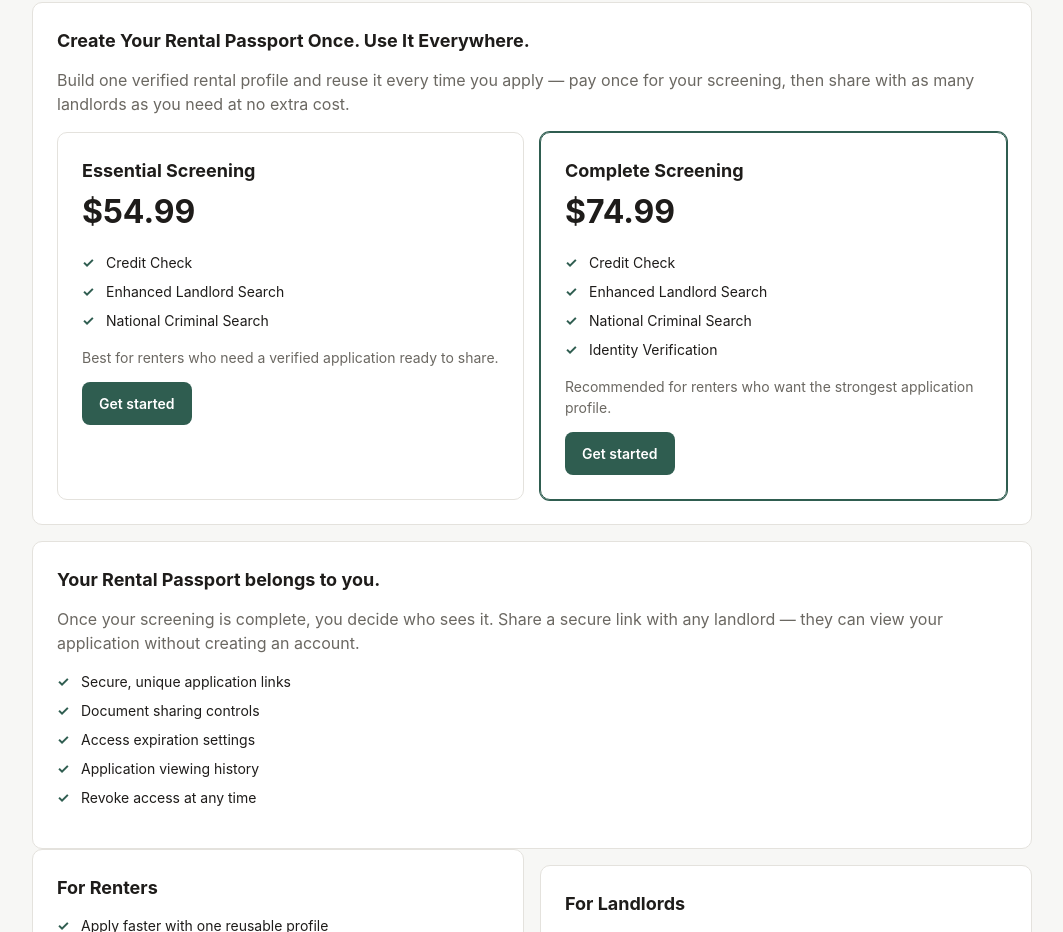
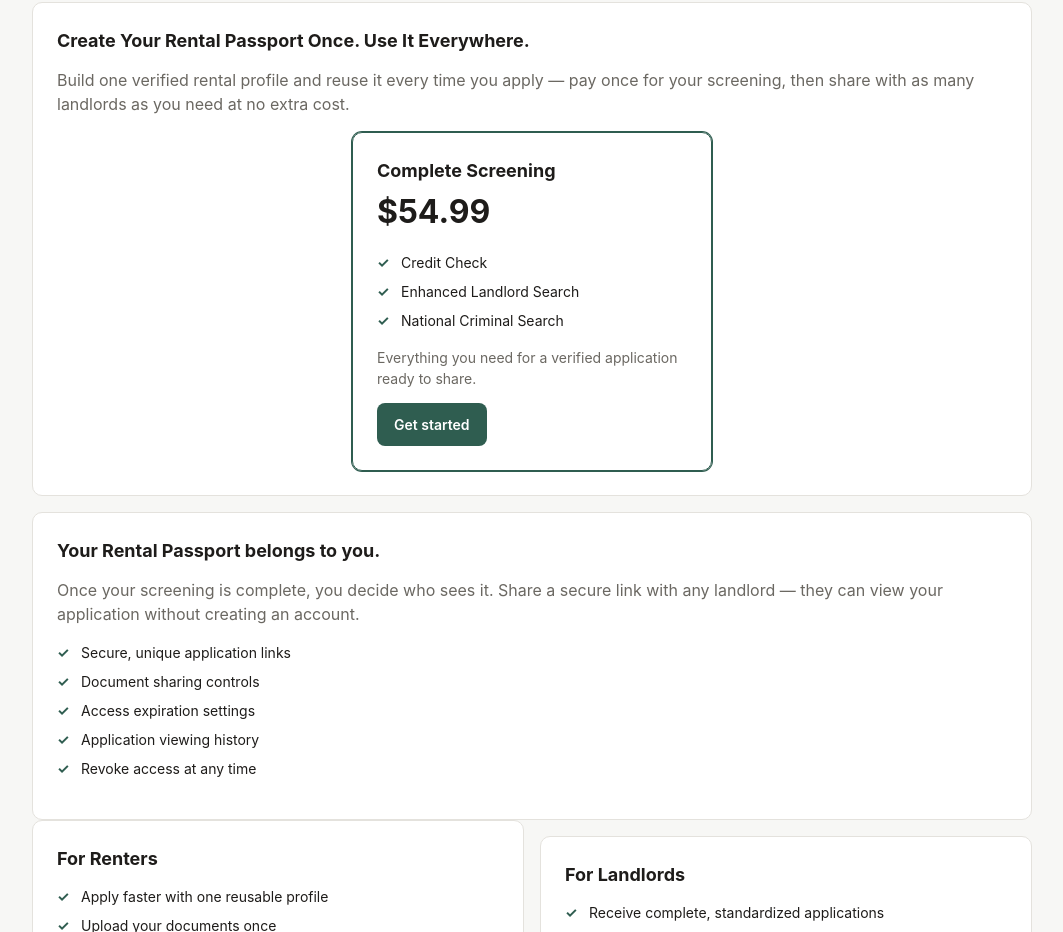
Before and after one commit to Pristinepropertysllc-source/rental-passport, a Next.js app: page / in a window 1280 px wide. Shown: the part 1040-1972 px from the top of the page, without its empty margins (108-1171 px from the left). Built offline with nearby package versions, Linux system fonts and the light colour scheme; no server answers.

Commit message:
Fix homepage to show single package

```diff
--- a/app/page.tsx
+++ b/app/page.tsx
@@ -84,9 +84,9 @@ export default async function HomePage() {
           Build one verified rental profile and reuse it every time you apply &mdash; pay once
           for your screening, then share with as many landlords as you need at no extra cost.
         </p>
-        <div className="grid-2">
-          <div className="pricing-card">
-            <h3>Essential Screening</h3>
+        <div style={{ display: 'flex', justifyContent: 'center' }}>
+          <div className="pricing-card pricing-card-highlight" style={{ maxWidth: 360, width: '100%' }}>
+            <h3>Complete Screening</h3>
             <p className="price-tag">$54.99</p>
             <ul className="check-list">
               <li>Credit Check</li>
@@ -94,23 +94,7 @@ export default async function HomePage() {
               <li>National Criminal Search</li>
             </ul>
             <p className="muted" style={{ fontSize: 14 }}>
-              Best for renters who need a verified application ready to share.
-            </p>
-            <Link className="btn btn-primary" href="/register?package=ESSENTIAL">
-              Get started
-            </Link>
-          </div>
-          <div className="pricing-card pricing-card-highlight">
-            <h3>Complete Screening</h3>
-            <p className="price-tag">$74.99</p>
-            <ul className="check-list">
-              <li>Credit Check</li>
-              <li>Enhanced Landlord Search</li>
-              <li>National Criminal Search</li>
-              <li>Identity Verification</li>
-            </ul>
-            <p className="muted" style={{ fontSize: 14 }}>
-              Recommended for renters who want the strongest application profile.
+              Everything you need for a verified application ready to share.
             </p>
             <Link className="btn btn-primary" href="/register?package=COMPLETE">
               Get started
```
